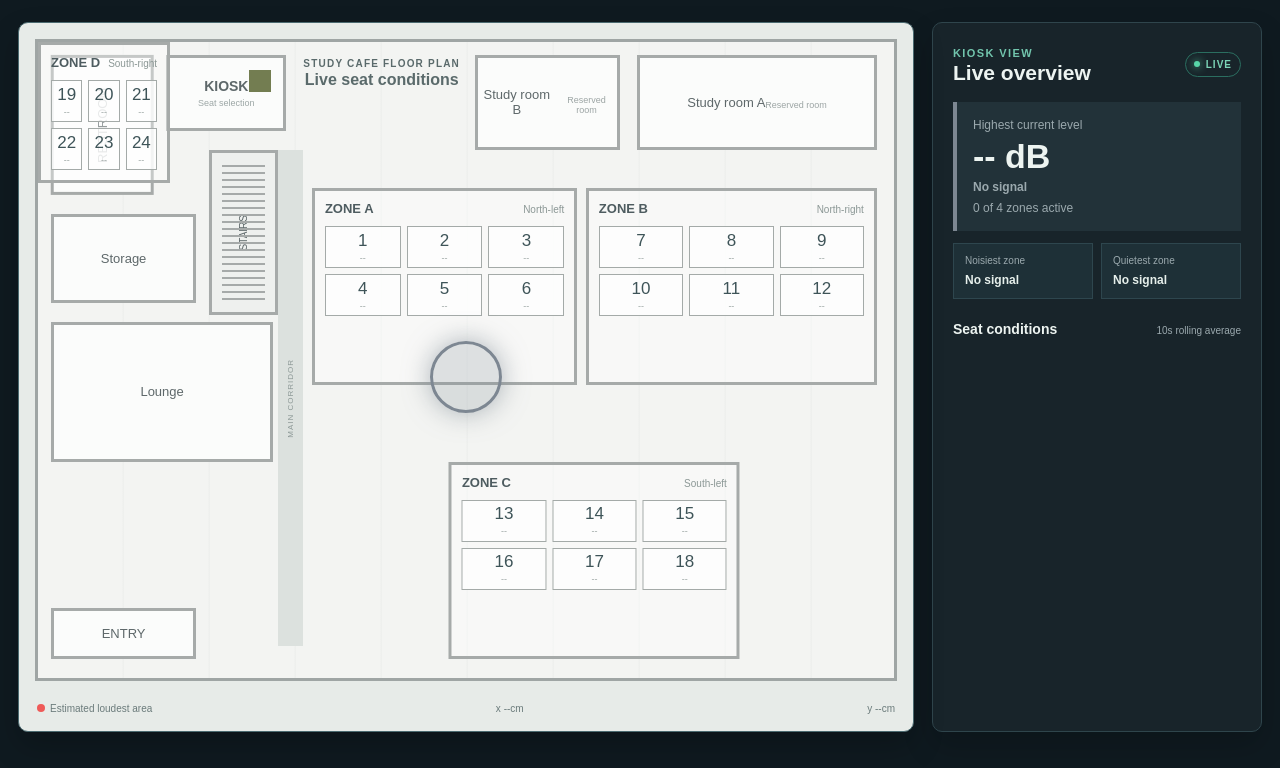
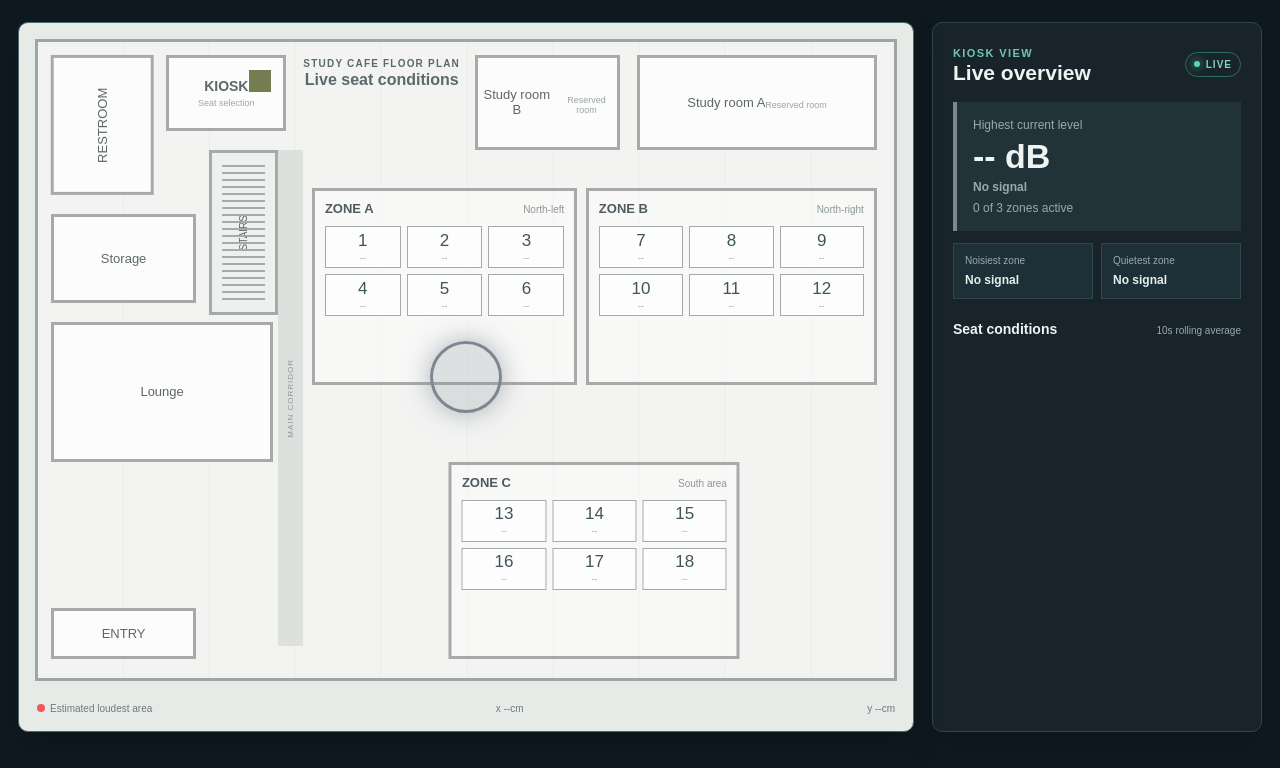
Before and after one commit to storynity/silence-keeper, a Python web app: template server_dashboard/templates/index.html in a window 1280 px wide. Shown: the part 119-887 px from the top of the page. Run offline with Jinja, Linux system fonts and the light colour scheme; the template is opened without the code that fills it, so the values that code supplies are empty.

Commit message:
Add files via upload

```diff
--- a/server_dashboard/templates/index.html
+++ b/server_dashboard/templates/index.html
@@ -47,13 +47,12 @@
               <div class="seat-grid"></div>
             </section>
             <section class="seat-room room-zone-s3 offline" data-zone-seats="S3">
-              <div class="seat-room-heading"><strong>ZONE C</strong><span>South-left</span></div>
-              <div class="seat-grid"></div>
-            </section>
-            <section class="seat-room room-zone-s4 offline" data-zone-seats="S4">
-              <div class="seat-room-heading"><strong>ZONE D</strong><span>South-right</span></div>
-              <div class="seat-grid"></div>
-            </section>
+              <div class="seat-room-heading">
+                <strong>ZONE C</strong>
+                <span>South area</span>
+              </div>
+            <div class="seat-grid"></div>
+          </section>
           </div>
 
           <div id="hotspot" class="hotspot"><span></span></div>
@@ -74,7 +73,7 @@
             <span>Highest current level</span>
             <strong id="overall-db">-- dB</strong>
             <b id="source-label">No signal</b>
-            <em id="active-count">0 of 4 zones active</em>
+            <em id="active-count">0 of 3 zones active</em>
           </div>
 
           <div class="zone-summary">
@@ -109,7 +108,6 @@
         S1: [1, 2, 3, 4, 5, 6],
         S2: [7, 8, 9, 10, 11, 12],
         S3: [13, 14, 15, 16, 17, 18],
-        S4: [19, 20, 21, 22, 23, 24],
       };
 
       function formatDb(value) {
@@ -213,19 +211,10 @@ if (sensors.S2?.avg_db != null) {
 
 if (sensors.S3?.avg_db != null) {
   sensorPoints.push({
-    x: width * 0.36,
+    x: width * 0.65,
     y: height * 0.73,
     db: Number(sensors.S3.avg_db),
     name: "S3"
-  });
-}
-
-if (sensors.S4?.avg_db != null) {
-  sensorPoints.push({
-    x: width * 0.78,
-    y: height * 0.73,
-    db: Number(sensors.S4.avg_db),
-    name: "S4"
   });
 }
 
@@ -628,7 +617,7 @@ if (contourStep > 0.001) {
 
         document.getElementById("overall-db").textContent = formatDb(map.overall_avg_db);
         document.getElementById("source-label").textContent = map.source_label || "No signal";
-        document.getElementById("active-count").textContent = `${map.active_sensor_count || 0} of 4 zones active`;
+        document.getElementById("active-count").textContent = `${map.active_sensor_count || 0} of 3 zones active`;
         document.getElementById("noisiest-zone").textContent = map.noisiest_zone || "No signal";
         document.getElementById("quietest-zone").textContent = map.quietest_zone || "No signal";
         document.getElementById("x-label").textContent = map.estimated_x_cm === null || map.estimated_x_cm === undefined ? "x --cm" : `x ${map.estimated_x_cm}cm from left`;
```
